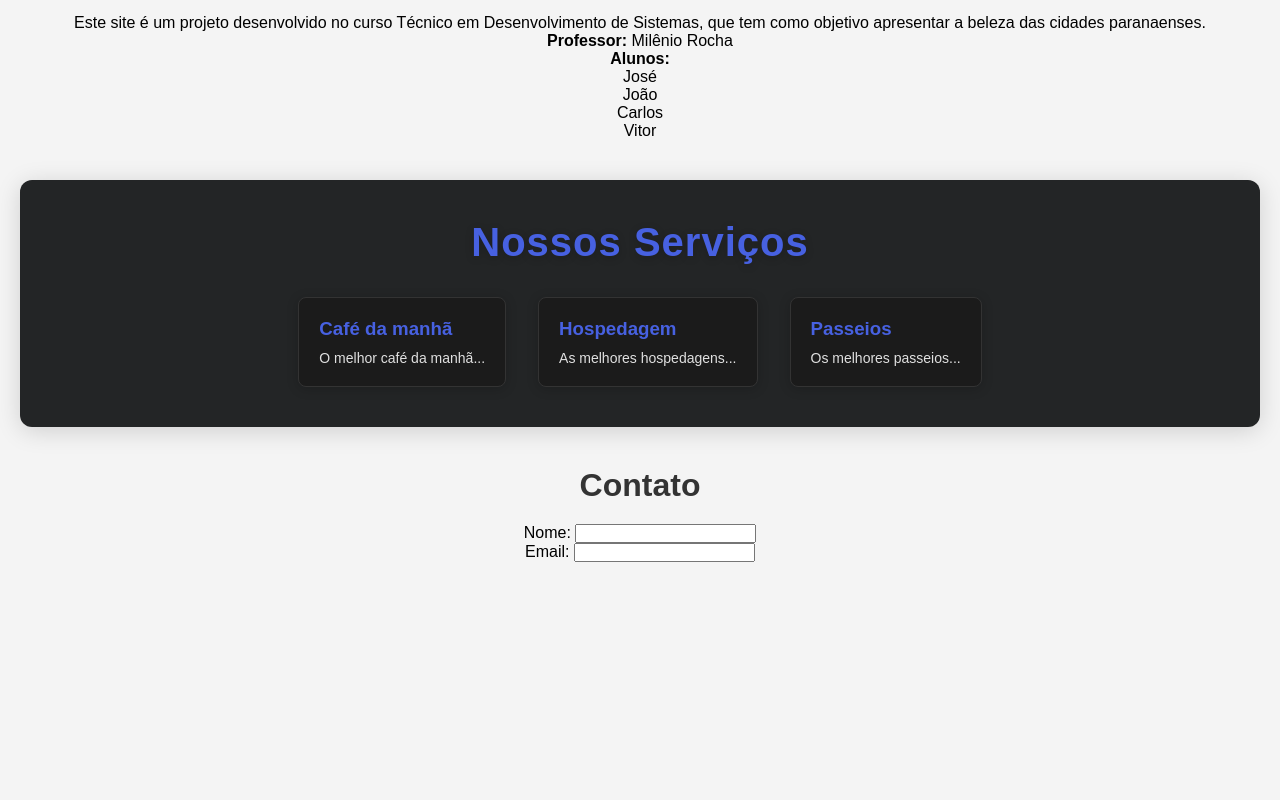
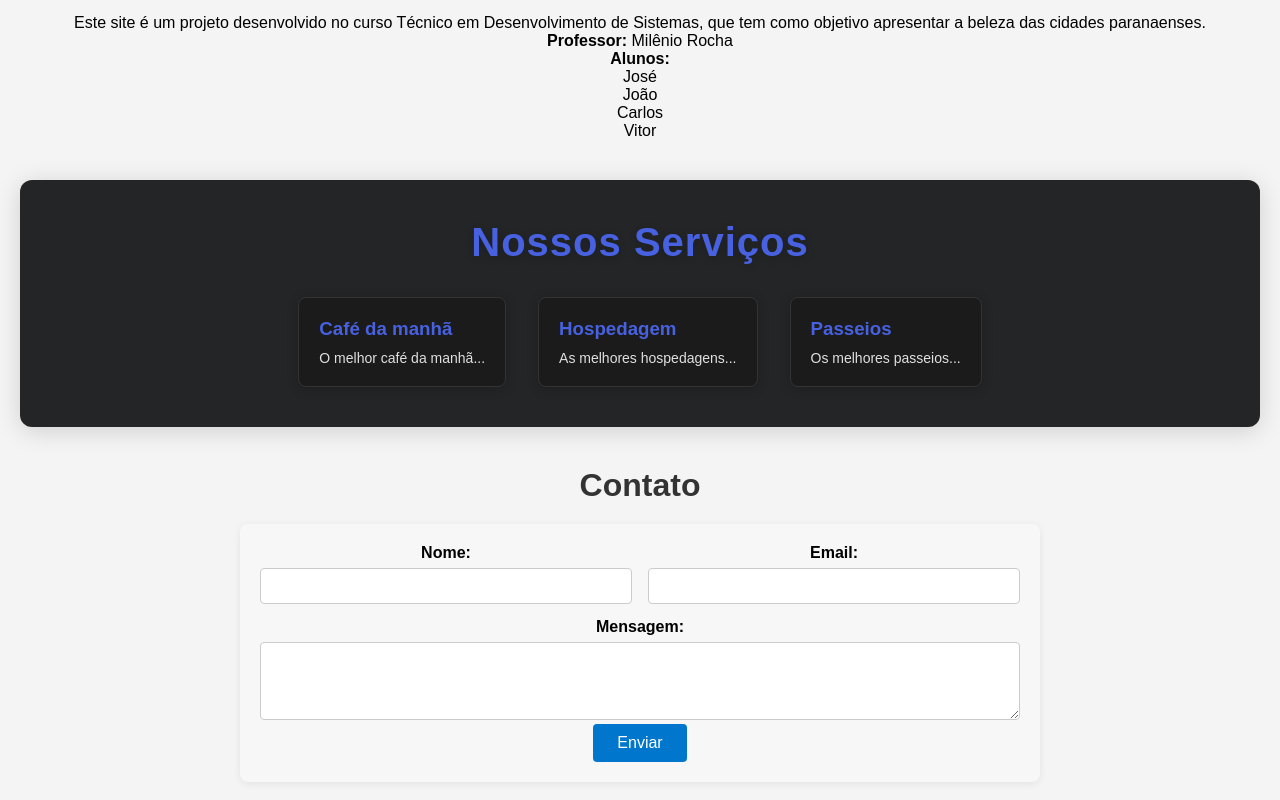
Before and after one commit to prof-mileniorocha/aulas-front, a plain HTML site: page index.html in a window 1280 px wide. Shown: the part 510-1310 px from the top of the page. Before the commit the page ends 1092 px from the top, so only its background shows below. Drawn offline with Linux system fonts and the light colour scheme.

Commit message:
Finalizando site

```diff
--- a/index.html
+++ b/index.html
@@ -86,6 +86,9 @@
                         <input type="email" id="email" name="email" required>
                     </div>
                 </div>
+                <label for="mensagem">Mensagem: </label>
+                <textarea name="mensagem" id="mensagem" rows="4"></textarea>
+                <button type="submit">Enviar</button>
             </form>
         </div>
 
--- a/style.css
+++ b/style.css
@@ -134,3 +134,54 @@ img {
 .servicos .card h3{
     color: rgb(71, 97, 225);
 }
+
+.contato-form {
+    max-width: 800px;
+    margin: 0 auto 40px auto;
+    padding: 20px;
+    background: #f7f7f7;
+    border-radius: 8px;
+    box-shadow: 0 2px 8px rgba(0, 0, 0, 0.07);
+}
+
+.contato-form-row {
+    display: flex;
+    gap: 16px;
+    margin-bottom: 14px;
+}
+
+.contato-form-row > div {
+    flex: 1;
+    min-width: 0;
+}
+
+.contato-form label {
+    font-weight: bold;
+    display: block;
+    margin-bottom: 6px;
+}
+
+.contato-form input,
+.contato-form textarea {
+    width: 100%;
+    padding: 8px;
+    border: 1px solid #ccc;
+    border-radius: 4px;
+    box-sizing: border-box;
+    font-size: 1em;
+}
+
+.contato-form button {
+    background: #0077cc;
+    color: white;
+    border: none;
+    padding: 10px 24px;
+    border-radius: 4px;
+    cursor: pointer;
+    font-size: 1em;
+    transition: background 0.2s;
+}
+
+.contato-form button:hover {
+    background: #0692de;
+}
```
